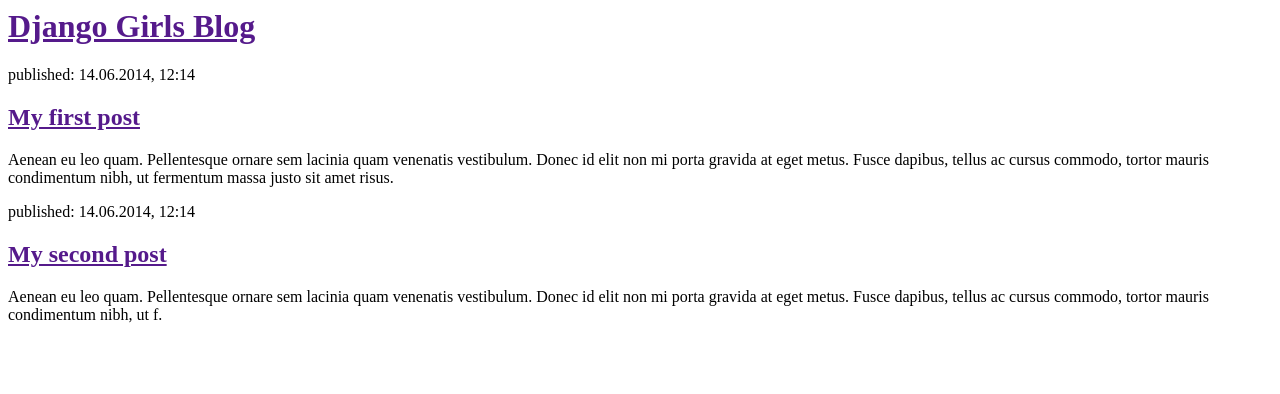
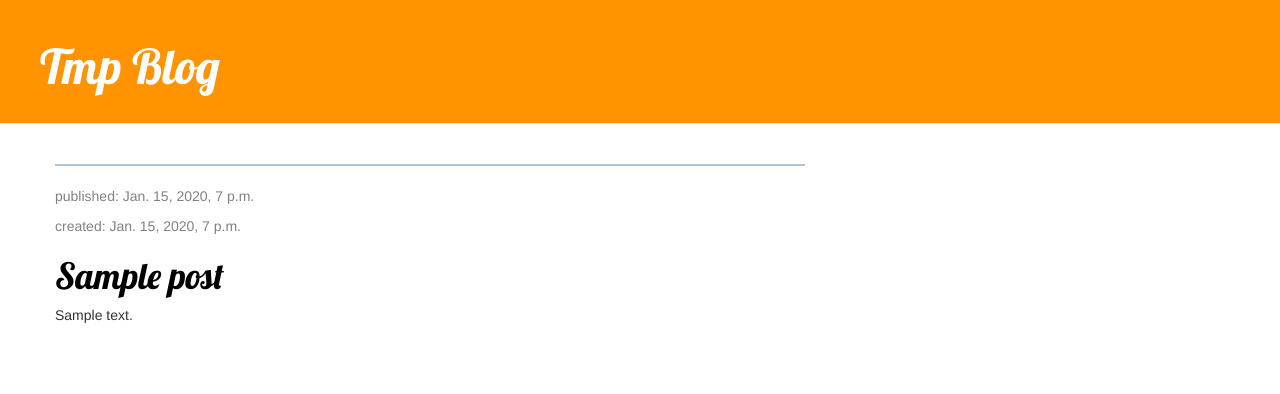
Before and after one commit to kimdohwan/rfc, a Django app: template tmp_blog/templates/tmp_blog/post_list.html in a window 1280 px wide. Shown: the top 394 px of the page. Run offline with Django 3.2, Linux system fonts and the light colour scheme; the template is opened without the code that fills it: values that come from a table or form of the project are taken from there, others are empty; tables that the repository leaves empty hold one stand-in row (values such as "Sample post"); some libraries are stand-ins or nearby versions.

Commit message:
post list

```diff
--- /dev/null
+++ b/tmp_blog/static/css/tmp_blog.css
@@ -0,0 +1,46 @@
+.page-header {
+    background-color: #ff9400;
+    margin-top: 0;
+    padding: 20px 20px 20px 40px;
+}
+
+.page-header h1, .page-header h1 a, .page-header h1 a:visited, .page-header h1 a:active {
+    color: #ffffff;
+    font-size: 36pt;
+    text-decoration: none;
+}
+
+.content {
+    margin-left: 40px;
+}
+
+h1, h2, h3, h4 {
+    font-family: 'Lobster', cursive;
+}
+
+.date {
+    color: #828282;
+}
+
+.save {
+    float: right;
+}
+
+.post-form textarea, .post-form input {
+    width: 100%;
+}
+
+.top-menu, .top-menu:hover, .top-menu:visited {
+    color: #ffffff;
+    float: right;
+    font-size: 26pt;
+    margin-right: 20px;
+}
+
+.post {
+    margin-bottom: 70px;
+}
+
+.post h1 a, .post h1 a:visited {
+    color: #000000;
+}
--- a/tmp_blog/templates/tmp_blog/post_list.html
+++ b/tmp_blog/templates/tmp_blog/post_list.html
@@ -1,22 +1,32 @@
+{% load static %}
 <html>
 <head>
     <title>Django Girls blog</title>
+    <link rel="stylesheet" href="//maxcdn.bootstrapcdn.com/bootstrap/3.2.0/css/bootstrap.min.css">
+    <link rel="stylesheet" href="//maxcdn.bootstrapcdn.com/bootstrap/3.2.0/css/bootstrap-theme.min.css">
+    <link href="//fonts.googleapis.com/css?family=Lobster&subset=latin,latin-ext" rel="stylesheet" type="text/css">
+    <link rel="stylesheet" href="{% static 'css/tmp_blog.css' %}">
 </head>
 <body>
-        <div>
-            <h1><a href="">Django Girls Blog</a></h1>
+<div class="page-header">
+    <h1><a href="">Tmp Blog</a></h1>
 </div>
-
-        <div>
-            <p>published: 14.06.2014, 12:14</p>
-            <h2><a href="">My first post</a></h2>
-            <p>Aenean eu leo quam. Pellentesque ornare sem lacinia quam venenatis vestibulum. Donec id elit non mi porta gravida at eget metus. Fusce dapibus, tellus ac cursus commodo, tortor mauris condimentum nibh, ut fermentum massa justo sit amet risus.</p>
+<div class="content container">
+    <div class="row">
+        <div class="col-md-8">
+            {% for post in posts %}
+                <hr style="border: solid 1px lightsteelblue;">
+                <div class="post">
+                    <div class="date">
+                        <p>published: {{ post.published_date }}</p>
+                        <p>created: {{ post.created_date }}</p>
                     </div>
-
-        <div>
-            <p>published: 14.06.2014, 12:14</p>
-            <h2><a href="">My second post</a></h2>
-            <p>Aenean eu leo quam. Pellentesque ornare sem lacinia quam venenatis vestibulum. Donec id elit non mi porta gravida at eget metus. Fusce dapibus, tellus ac cursus commodo, tortor mauris condimentum nibh, ut f.</p>
+                    <h1><a href="">{{ post.title }}</a></h1>
+                    <p>{{ post.text|linebreaksbr }}</p>
+                </div>
+            {% endfor %}
+        </div>
+    </div>
 </div>
 </body>
 </html>
--- a/tmp_blog/urls.py
+++ b/tmp_blog/urls.py
@@ -3,5 +3,6 @@
 from . import views
 
 urlpatterns = [
-    path('', views.post_list, name='post_list'),
+    path('', views.index, name='index'),
+    path('posts', views.post_list, name='post-list'),
 ]
```
Also changed, not shown: tmp_blog/templates/tmp_blog/index.html (added, +22 -0 lines), tmp_blog/views.py (+8 -1 lines). Lines whose indentation alone changed are shown as unchanged.
